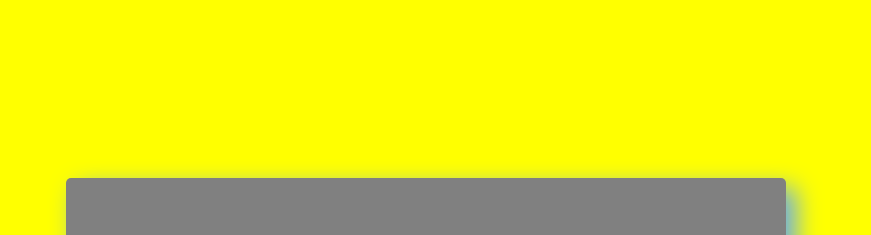
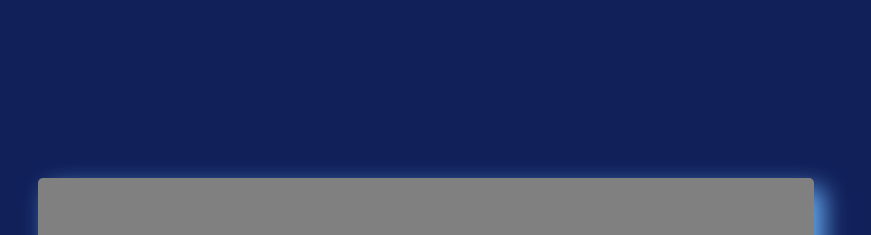
Before and after one commit to sandor-farkas/colorClock, a plain HTML site: page index.html in a window 1280 px wide. Shown: the part 74-309 px from the top of the page, without its empty margins (214-1085 px from the left). Drawn offline with Linux system fonts and the light colour scheme; a web font is replaced by a local one.

Commit message:
add js in HTML

```diff
--- a/index.html
+++ b/index.html
@@ -44,7 +44,7 @@
 
 		</div>
 
-    <script src="scipt.js" type="text/javascript"></script>
+    <script src="script.js" type="text/javascript"></script>
 
 
 </body>
```
